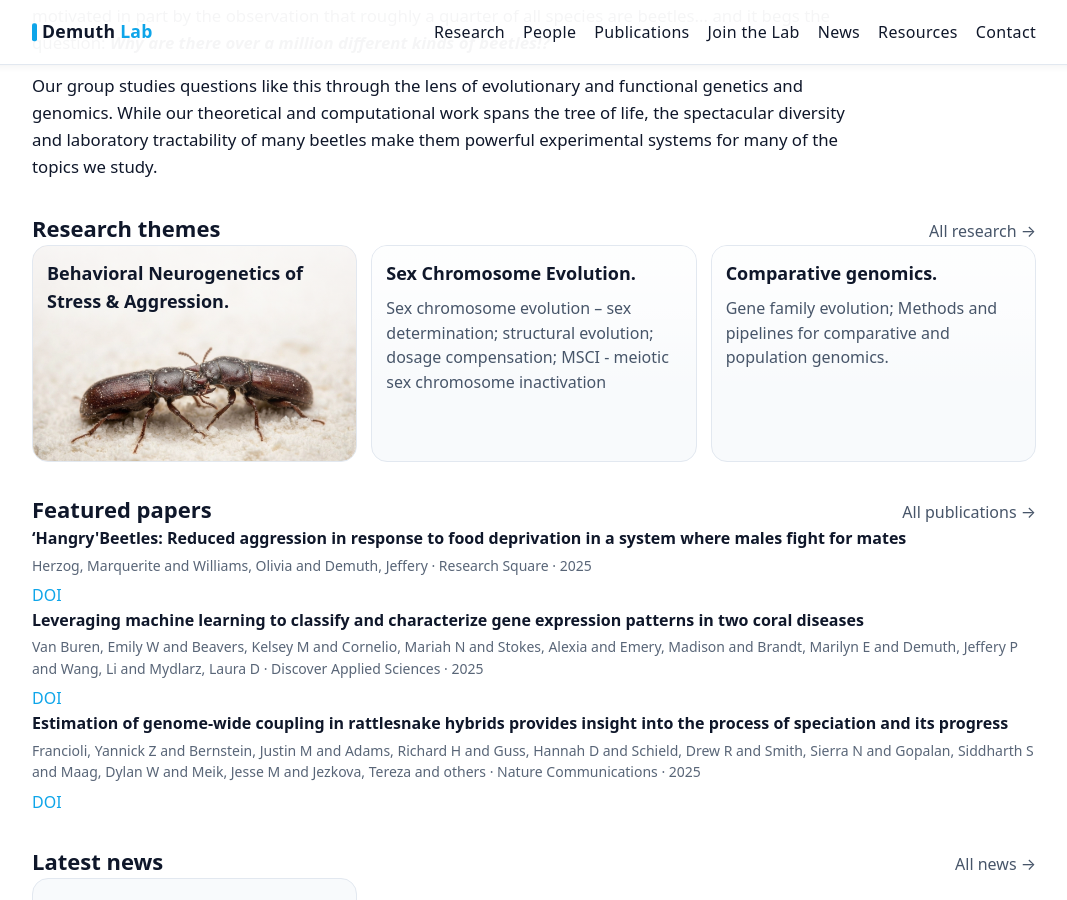
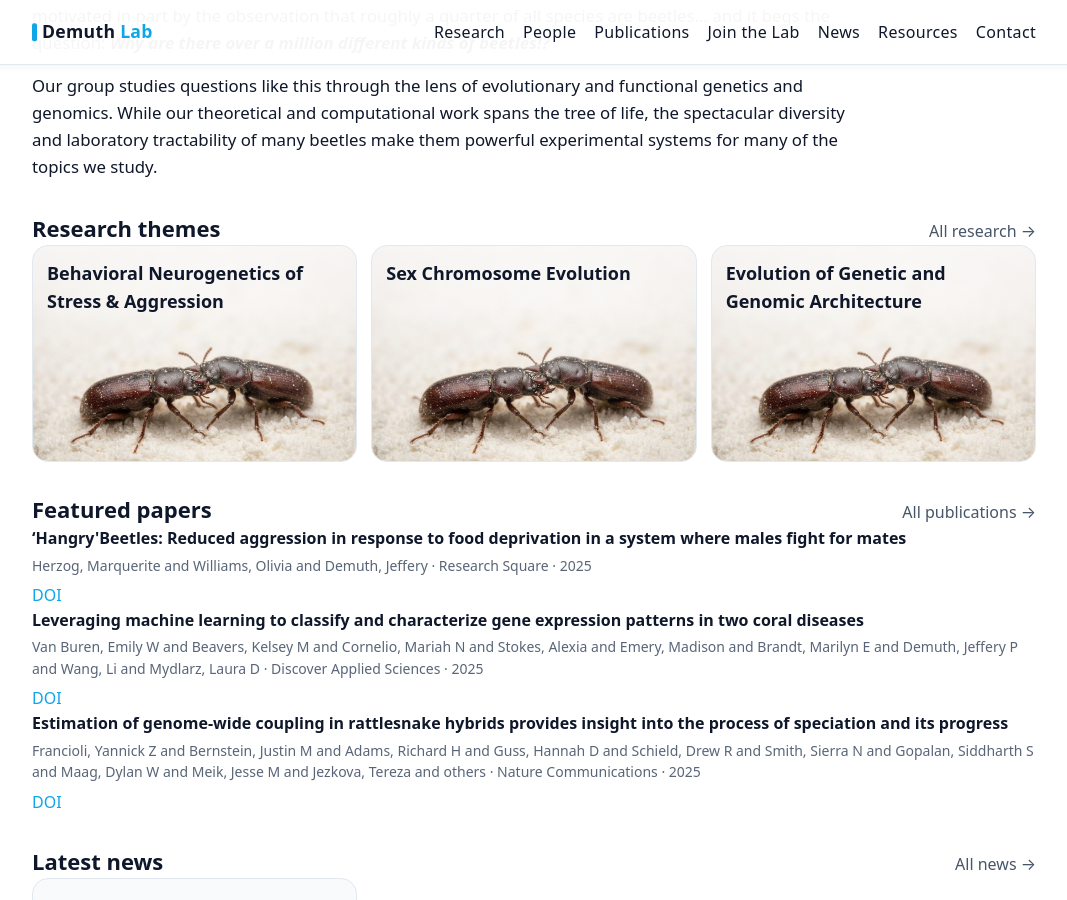
Before and after one commit to demuth-lab/demuth-lab.github.io, a Jekyll site: the page built from index.md, in a window 1280 px wide and 900 px high, scrolled down 423 px. Shown: the whole window, without its empty margins (106-1173 px from the left). Built offline with Jekyll 4.4.1, drawn with Linux system fonts in a browser that asks for light colours.

Commit message:
Update research_cards.yml

```diff
--- a/_data/research_cards.yml
+++ b/_data/research_cards.yml
@@ -1,12 +1,12 @@
-- title: "Behavioral Neurogenetics of Stress & Aggression."
-
+- title: "Behavioral Neurogenetics of Stress & Aggression"
   url: /research/combat/
   image: /assets/img/research/gcorn_fight.webp
 
-- title: "Sex Chromosome Evolution."
+- title: "Sex Chromosome Evolution"
   url: "/research/sex-biased-expression/"
-  blurb: "Sex chromosome evolution – sex determination; structural evolution; dosage compensation; MSCI - meiotic sex chromosome inactivation"
+  image: /assets/img/research/gcorn_fight.webp
 
-- title: "Comparative genomics."
+
+- title: "Evolution of Genetic and Genomic Architecture"
   url: "/research/computational-genomics/"
-  blurb: "Gene family evolution; Methods and pipelines for comparative and population genomics."
+  image: /assets/img/research/gcorn_fight.webp
```
